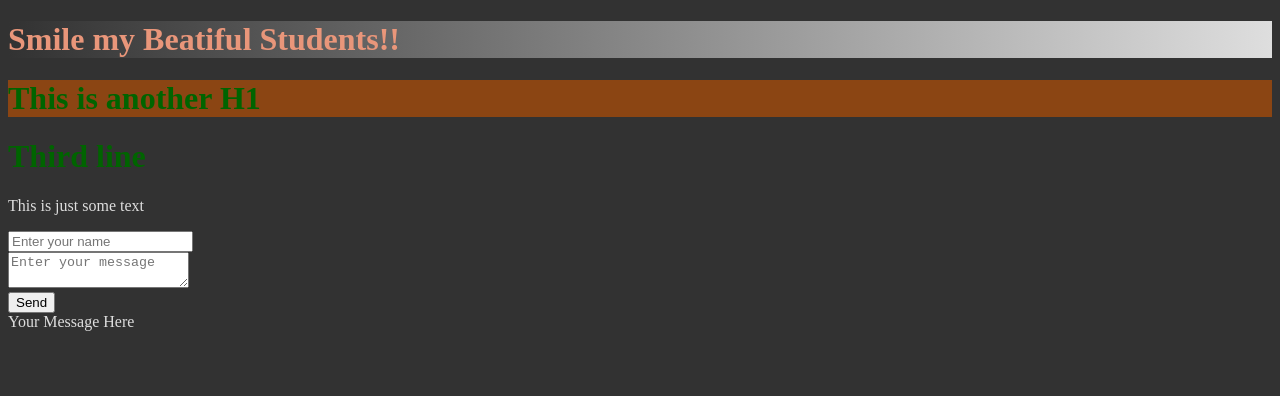
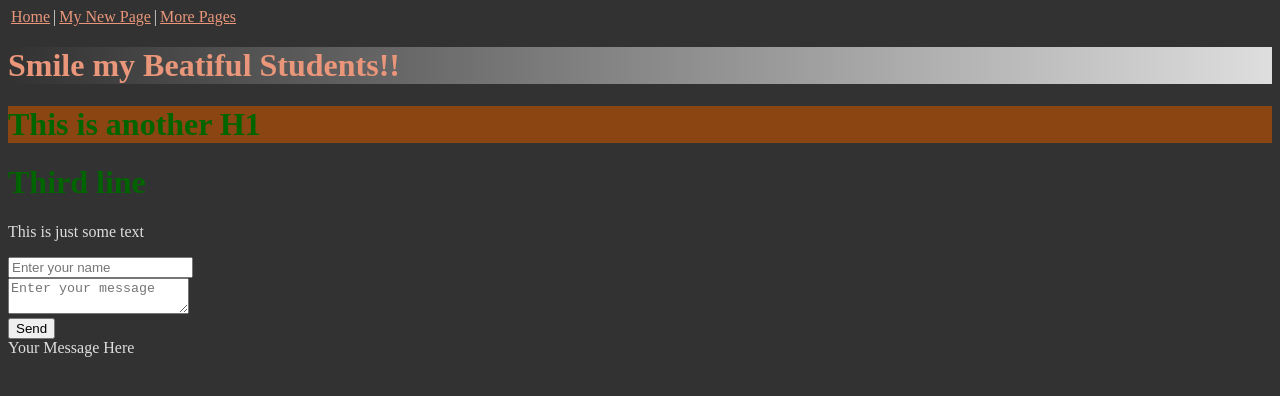
Before and after one commit to mr-stubblefield/cs1-2025, a plain HTML site: page src/index.html in a window 1280 px wide. Drawn offline with Linux system fonts and the light colour scheme.

Commit message:
added more pages

```diff
--- a/src/css/main.css
+++ b/src/css/main.css
@@ -15,3 +15,13 @@ h1 {
     background: linear-gradient(to right, #323232, #dedede);
     color: darksalmon;
 }
+
+a, a:visited, a:active {
+    padding: 0px 3px;
+    color: darksalmon;
+}
+
+a:hover {
+    background: darksalmon;
+    color: #323232;
+}
--- a/src/index.html
+++ b/src/index.html
@@ -7,6 +7,7 @@
     <link rel="stylesheet" href="/css/main.css">
 </head>
 <body>
+    <a href="/">Home</a>|<a href="/newpage/">My New Page</a>|<a href="/more/">More Pages</a>
     <h1 id="title" class="title">Smile my Beatiful Students!!</h1>
     <h1 class="title">This is another H1</h1>
     <h1>Third line</h1>
--- /dev/null
+++ b/src/newpage/index.html
@@ -0,0 +1,14 @@
+<!DOCTYPE html>
+<html lang="en">
+<head>
+    <meta charset="UTF-8">
+    <meta name="viewport" content="width=device-width, initial-scale=1.0">
+    <title>My New Page</title>
+    <link rel="stylesheet" href="/css/main.css">
+</head>
+<body>
+    <a href="/">Home</a>|<a href="/newpage/">My New Page</a>|<a href="/more/">More Pages</a>
+    <h1>New Page!</h1>
+
+</body>
+</html>
```
